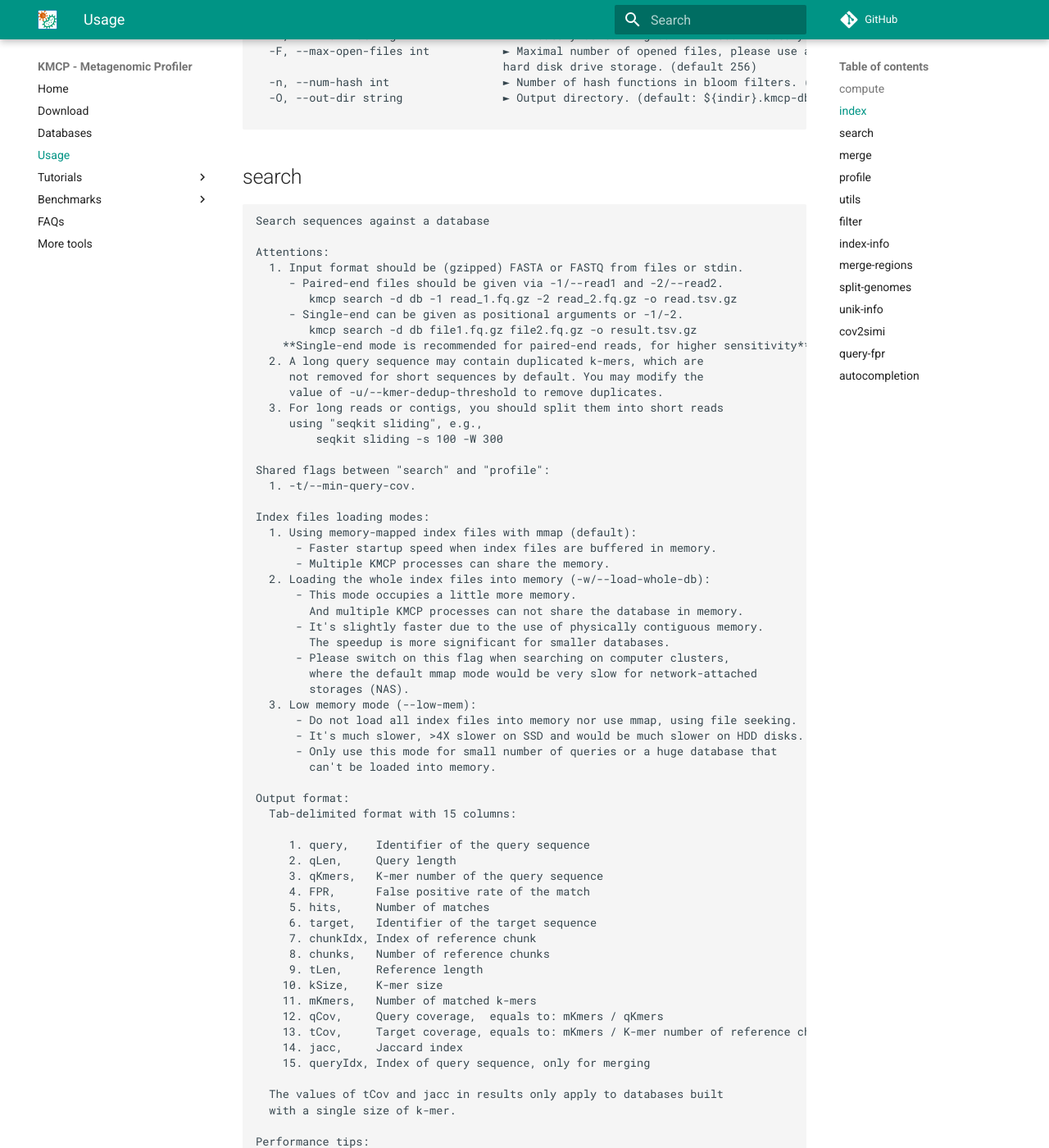
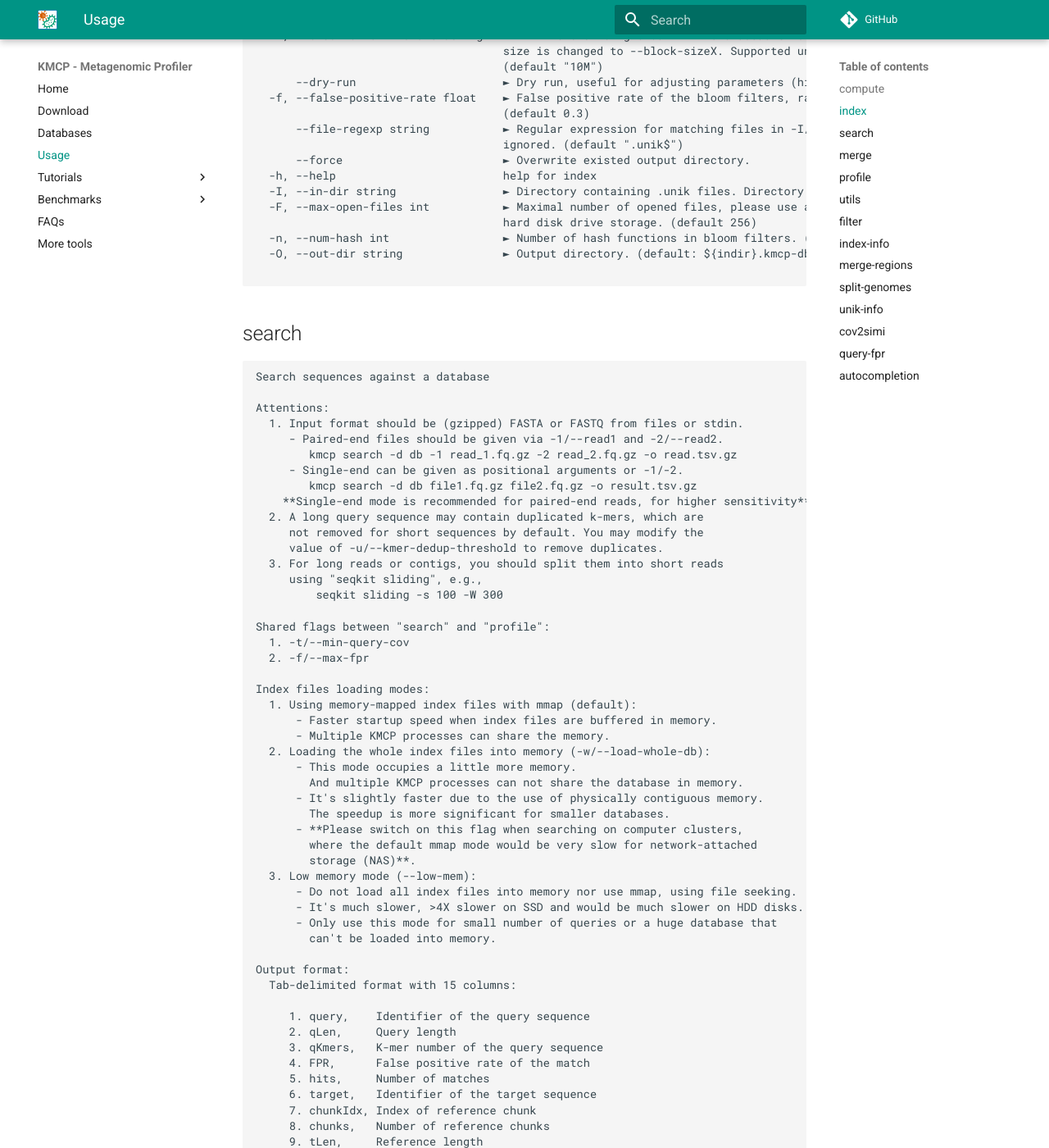
Before and after one commit to shenwei356/kmcp, an MkDocs documentation site: the page built from docs/usage.md, in a window 1280 px wide and 1400 px high, scrolled down 4879 px. Shown: the whole window at 82% size. Built offline with MkDocs 1.6.1 and Material for MkDocs 9.7.7, drawn with Linux system fonts in a browser that asks for light colours; comment, search, counter and statistics services are not loaded; some of the changed text lies outside the part shown.

Commit message:
update doc

````diff
--- a/docs/usage.md
+++ b/docs/usage.md
@@ -7,7 +7,7 @@
 ```text
 
     Program: kmcp (K-mer-based Metagenomic Classification and Profiling)
-    Version: v0.8.3
+    Version: v0.9.0
   Documents: https://bioinf.shenwei.me/kmcp
 Source code: https://github.com/shenwei356/kmcp
 
@@ -40,6 +40,8 @@
   -q, --quiet                ► Do not print any verbose information. But you can write them to file
                              with --log.
   -j, --threads int          ► Number of CPUs cores to use. (default 16)
+
+Use "kmcp [command] --help" for more information about a command.
 
 ```
 
@@ -128,10 +130,15 @@
 
 Examples:
   1. From few sequence files:
+
         kmcp compute -k 21 -n 5 -l 100 -O tmp-k21-n5-l100 NC_045512.2.fna.gz
+
   2. From a list file:
+
         kmcp compute -k 21 -n 10 -l 100 -O tmp-k21-10-l100 -i list.txt
+
   3. From a directory containing many sequence files:
+
         kmcp compute -k 21 -n 10 -l 100 -B plasmid \
             -O gtdb-k21-n10-l100 -I gtdb-genomes/
 
@@ -193,7 +200,7 @@
      The default value is:  (#unikFiles/#threads + 7) / 8 * 8
   4. Use flag -x/--block-sizeX-kmers-t, -8/--block-size8-kmers-t,
      and -1/--block-size1-kmers-t to separately create indexes for
-     inputs with huge number of k-mers, for precise control of
+     inputs with a huge number of k-mers, for precise control of
      database size.
 
 References:
@@ -277,7 +287,8 @@
          seqkit sliding -s 100 -W 300
 
 Shared flags between "search" and "profile":
-  1. -t/--min-query-cov.
+  1. -t/--min-query-cov
+  2. -f/--max-fpr
 
 Index files loading modes:
   1. Using memory-mapped index files with mmap (default):
@@ -288,9 +299,9 @@
         And multiple KMCP processes can not share the database in memory.
       - It's slightly faster due to the use of physically contiguous memory.
         The speedup is more significant for smaller databases.
-      - Please switch on this flag when searching on computer clusters,
+      - **Please switch on this flag when searching on computer clusters,
         where the default mmap mode would be very slow for network-attached
-        storages (NAS).
+        storage (NAS)**.
   3. Low memory mode (--low-mem):
       - Do not load all index files into memory nor use mmap, using file seeking.
       - It's much slower, >4X slower on SSD and would be much slower on HDD disks.
@@ -655,7 +674,7 @@
       --level string          ► Level to filter. available values: species, strain/assembly. (default
                               "species")
       --line-chunk-size int   ► Number of lines to process for each thread, and 4 threads is fast
-                              enough. Type "kmcp utils filter -h" for details. (default 5000)
+                              enough. Type "kmcp utils filter" for details. (default 5000)
   -f, --max-fpr float         ► Maximal false positive rate of a read in search result. (default 0.05)
   -t, --min-query-cov float   ► Minimal query coverage of a read in search result. (default 0.55)
   -H, --no-header-row         ► Do not print header row.
````
Also changed, not shown: other parts of docs/usage.md (+21 -10 lines), demo-profiling/README.md (+64 -2 lines), 3 other files.
